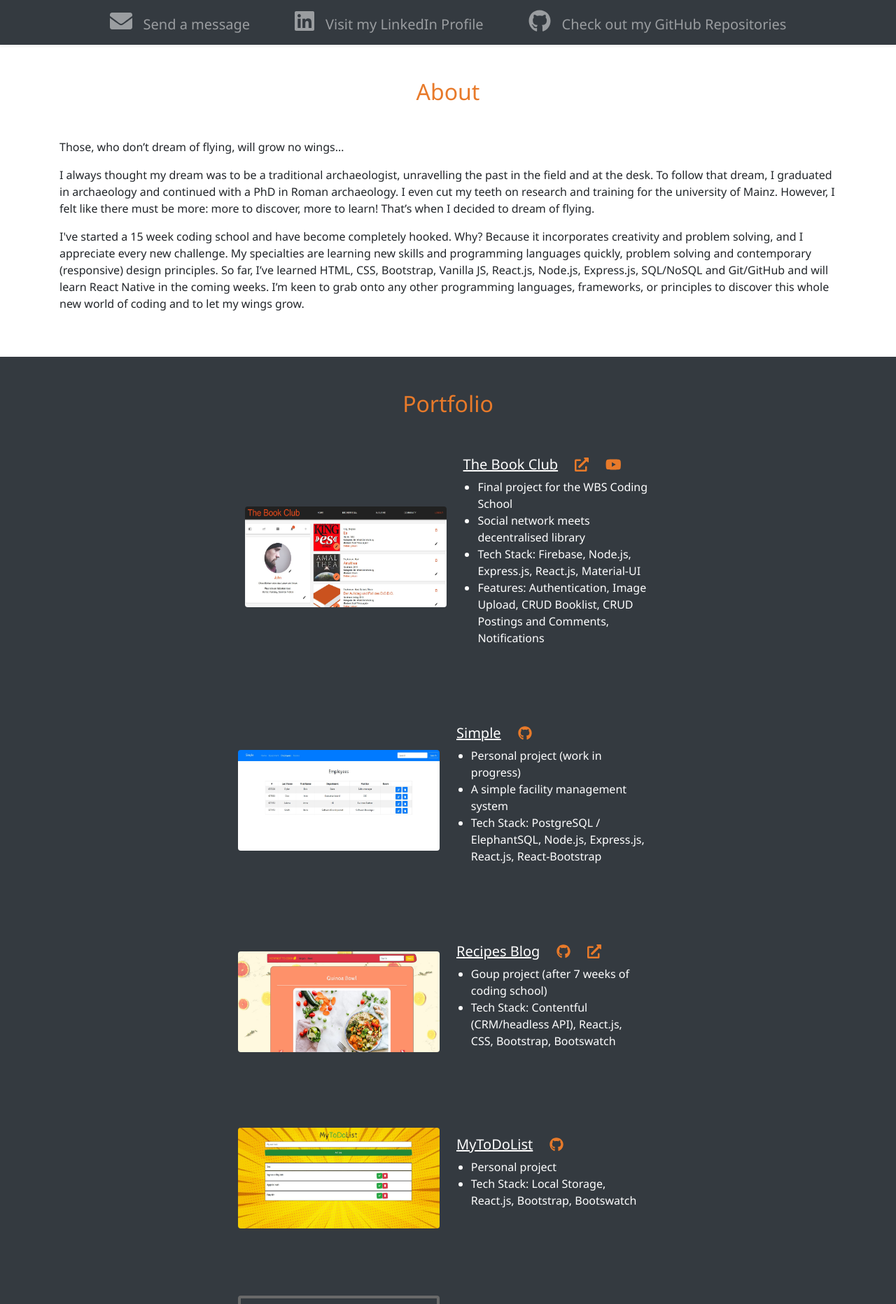
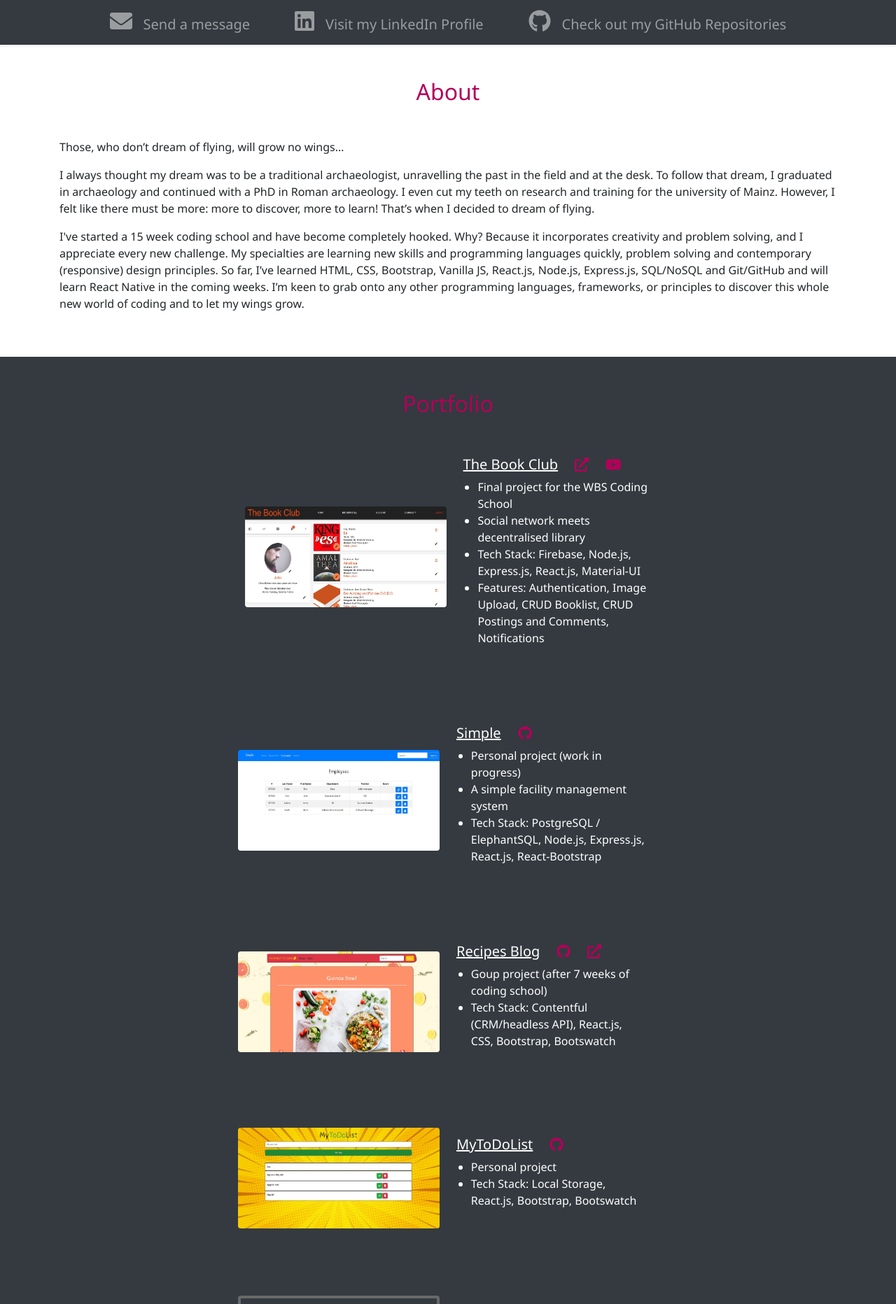
Before and after one commit to Marvelous-Maddie/react-cv, a React (Create React App) app: page / in a window 1280 px wide. Shown: the part 556-2420 px from the top of the page at 70% size. Built offline with nearby package versions, Linux system fonts and the light colour scheme.

Commit message:
Revert "Change color"
This reverts commit d653a715b9b2540f4285751f427e5684689c81a4.

```diff
--- a/src/components/About.js
+++ b/src/components/About.js
@@ -3,7 +3,7 @@ import React from 'react';
 const About = () => {
   return (
   <div className="container-fluid text-center p-5 shadow-sm" id="about">
-    <h2 style={{color: "#e87a2a"}}>About</h2>
+    <h2 style={{color: "#b30059"}}>About</h2>
     <div className="container text-left mt-5">
         <p>Those, who don’t dream of flying, will grow no wings…</p>
         <p>I always thought my dream was to be a traditional archaeologist, unravelling the past in the field and at the desk.
--- a/src/components/Education.js
+++ b/src/components/Education.js
@@ -3,7 +3,7 @@ import React from 'react';
 const Education = () => {
   return (
   <div className="container-fluid p-5 shadow-sm" id="education" style={{backgroundColor: "lightgrey"}}>
-    <h2 className="text-center" style={{color: "#e87a2a"}}>Education</h2>
+    <h2 className="text-center" style={{color: "#b30059"}}>Education</h2>
 
 
     {/*WBS Coding School*/}
--- a/src/components/Experience.js
+++ b/src/components/Experience.js
@@ -3,7 +3,7 @@ import React from 'react';
 const Experience = () => {
   return (
   <div className="container-fluid p-5 shadow-sm" id="experience" style={{backgroundColor: "lightgrey"}}>
-    <h2 className="text-center" style={{color: "#e87a2a"}}>Work Experience</h2>
+    <h2 className="text-center" style={{color: "#b30059"}}>Work Experience</h2>
 
     {/*IT-Training*/}
     <dl className="row justify-content-center mx-5 mt-5 mb-2">
--- a/src/components/Header.js
+++ b/src/components/Header.js
@@ -6,7 +6,7 @@ const Header = (handleClick) => {
   return (
     <header id="home">
       <nav className="navbar navbar-expand-lg sticky-top navbar-dark bg-dark shadow-sm">
-        <a className="navbar-brand" href="#home" style={{color: "#e87a2a"}}>
+        <a className="navbar-brand" href="#home" style={{color: "#b30059"}}>
           <h1>Madlen Engel</h1>
         </a>
 
--- a/src/components/Portfolio.js
+++ b/src/components/Portfolio.js
@@ -6,7 +6,7 @@ import { faExternalLinkAlt } from '@fortawesome/free-solid-svg-icons';
 const Portfolio = () => {
   return (
   <div className="container-fluid p-5 bg-dark shadow-sm" id="portfolio">
-    <h2 className="text-center" style={{color: "#e87a2a"}}>Portfolio</h2>
+    <h2 className="text-center" style={{color: "#b30059"}}>Portfolio</h2>
     <div className="d-flex justify-content-center flex-wrap mx-5">
 
       {/*The Book Club*/}
@@ -15,8 +15,8 @@ const Portfolio = () => {
         <div className="ml-4">
           <h5 style={{color: "white", textDecoration: "underline"}}>
             The Book Club
-            <a className="ml-4" href="https://the-book-club-2408.web.app/" style={{color: "#e87a2a"}}><FontAwesomeIcon icon={faExternalLinkAlt} /></a>
-            <a className="ml-4" href="https://youtu.be/PhmN60Yi89I?t=900" style={{color: "#e87a2a"}}><FontAwesomeIcon icon={faYoutube} /></a>
+            <a className="ml-4" href="https://the-book-club-2408.web.app/" style={{color: "#b30059"}}><FontAwesomeIcon icon={faExternalLinkAlt} /></a>
+            <a className="ml-4" href="https://youtu.be/PhmN60Yi89I?t=900" style={{color: "#b30059"}}><FontAwesomeIcon icon={faYoutube} /></a>
           </h5>
           <ul style={{width: "18rem", color: "white", marginLeft: "-1.2rem"}}>
             <li>Final project for the WBS Coding School</li>
@@ -33,7 +33,7 @@ const Portfolio = () => {
         <div className="ml-4">
           <h5 style={{width: "18rem", color: "white", textDecoration: "underline"}}>
             Simple
-            <a className="ml-4" href="https://github.com/Marvelous-Maddie/Simple" style={{color: "#e87a2a"}}><FontAwesomeIcon icon={faGithub} /></a>
+            <a className="ml-4" href="https://github.com/Marvelous-Maddie/Simple" style={{color: "#b30059"}}><FontAwesomeIcon icon={faGithub} /></a>
           </h5>
           <ul style={{width: "18rem", color: "white", marginLeft: "-1.2rem"}}>
             <li>Personal project (work in progress)</li>
@@ -49,8 +49,8 @@ const Portfolio = () => {
         <div className="ml-4">
           <h5 style={{width: "18rem", color: "white", textDecoration: "underline"}}>
             Recipes Blog
-            <a className="ml-4" href="https://github.com/Marvelous-Maddie/recipes_group4" style={{color: "#e87a2a"}}><FontAwesomeIcon icon={faGithub} /></a>
-            <a className="ml-4" href="https://how-not-to-cook-recipes.netlify.app/" style={{color: "#e87a2a"}}><FontAwesomeIcon icon={faExternalLinkAlt} /></a>
+            <a className="ml-4" href="https://github.com/Marvelous-Maddie/recipes_group4" style={{color: "#b30059"}}><FontAwesomeIcon icon={faGithub} /></a>
+            <a className="ml-4" href="https://how-not-to-cook-recipes.netlify.app/" style={{color: "#b30059"}}><FontAwesomeIcon icon={faExternalLinkAlt} /></a>
           </h5>
           <ul style={{width: "18rem", color: "white", marginLeft: "-1.2rem"}}>
             <li>Goup project (after 7 weeks of coding school)</li>
@@ -65,7 +65,7 @@ const Portfolio = () => {
         <div className="ml-4">
           <h5 style={{width: "18rem", color: "white", textDecoration: "underline"}}>
             MyToDoList
-            <a className="ml-4" href="https://github.com/Marvelous-Maddie/MyToDoList" style={{color: "#e87a2a"}}><FontAwesomeIcon icon={faGithub} /></a>
+            <a className="ml-4" href="https://github.com/Marvelous-Maddie/MyToDoList" style={{color: "#b30059"}}><FontAwesomeIcon icon={faGithub} /></a>
           </h5>
           <ul style={{width: "18rem", color: "white", marginLeft: "-1.2rem"}}>
             <li>Personal project</li>
@@ -80,7 +80,7 @@ const Portfolio = () => {
         <div className="ml-4">
           <h5 style={{width: "18rem", color: "white", textDecoration: "underline"}}>
             Video Player
-            <a className="ml-4" href="https://github.com/Marvelous-Maddie/WBS-video-player" style={{color: "#e87a2a"}}><FontAwesomeIcon icon={faGithub} /></a>
+            <a className="ml-4" href="https://github.com/Marvelous-Maddie/WBS-video-player" style={{color: "#b30059"}}><FontAwesomeIcon icon={faGithub} /></a>
           </h5>
           <ul style={{width: "18rem", color: "white", marginLeft: "-1.2rem"}}>
             <li>Group project (after 5 weeks of coding school)</li>
@@ -95,7 +95,7 @@ const Portfolio = () => {
         <div className="ml-4">
           <h5 style={{width: "18rem", color: "white", textDecoration: "underline"}}>
             ToDo List
-            <a className="ml-4" href="https://github.com/Marvelous-Maddie/WBS-todo" style={{color: "#e87a2a"}}><FontAwesomeIcon icon={faGithub} /></a>
+            <a className="ml-4" href="https://github.com/Marvelous-Maddie/WBS-todo" style={{color: "#b30059"}}><FontAwesomeIcon icon={faGithub} /></a>
             </h5>
           <ul style={{width: "18rem", color: "white", marginLeft: "-1.2rem"}}>
             <li>Group project (after 4 weeks of coding school)</li>
@@ -110,7 +110,7 @@ const Portfolio = () => {
         <div className="ml-4">
           <h5 style={{width: "18rem", color: "white", textDecoration: "underline"}}>
             #1 Cook Book
-            <a className="ml-4" href="https://github.com/Marvelous-Maddie/cookbook-group4" style={{color: "#e87a2a"}}><FontAwesomeIcon icon={faGithub} /></a>
+            <a className="ml-4" href="https://github.com/Marvelous-Maddie/cookbook-group4" style={{color: "#b30059"}}><FontAwesomeIcon icon={faGithub} /></a>
           </h5>
           <ul style={{width: "18rem", color: "white", marginLeft: "-1.2rem"}}>
             <li>Group project (after 2 weeks of coding school)</li>
--- a/src/components/Quote.js
+++ b/src/components/Quote.js
@@ -4,7 +4,7 @@ const Quote = () => {
     return (
     <div className="container-fluid p-5 bg-dark shadow-sm" id="experience">
       <blockquote className="blockquote text-right">
-        <h3 className="mb-0" style={{color: "#e87a2a"}}>I want to look back on my career and be proud of the work, and be proud that I tried everything.</h3>
+        <h3 className="mb-0" style={{color: "#b30059"}}>I want to look back on my career and be proud of the work, and be proud that I tried everything.</h3>
         <footer className="blockquote-footer">Jon Stewart</footer>
       </blockquote>
     </div>
--- a/src/components/Skills.js
+++ b/src/components/Skills.js
@@ -6,7 +6,7 @@ import { faMicrosoft, faAdobe, faHtml5, faCss3, faBootstrap, faJsSquare, faReact
 const Skills = () => {
   return (
   <div className="container-fluid text-center p-5 shadow-sm" id="skills">
-    <h2 style={{color: "#e87a2a"}}>Skills</h2>
+    <h2 style={{color: "#b30059"}}>Skills</h2>
     <div className="d-flex justify-content-center flex-wrap mx-5">
 
     {/*MS Office*/}
```
